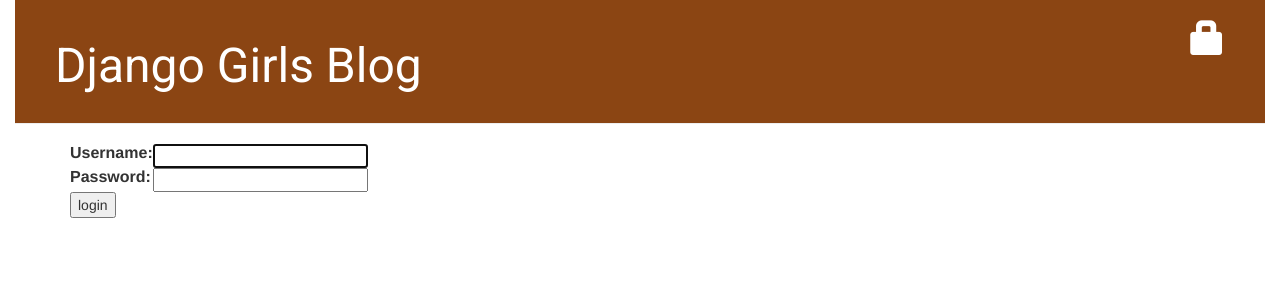
After one commit to stevenranney/djangoApp, a Django app: page /accounts/login/ in a window 1280 px wide. The commit adds this page. Shown: the top 300 px of the page. Run offline with Django 3.2, Linux system fonts and the light colour scheme; some libraries are stand-ins or nearby versions.

Commit message:
Add more views, login/logout.

```diff
--- a/blog/templates/blog/base.html
+++ b/blog/templates/blog/base.html
@@ -11,6 +11,10 @@
         <div class="page-header">
             {% if user.is_authenticated %}
                 <a href="{% url 'post_new' %}" class="top-menu"><span class="glyphicon glyphicon-plus"></span></a>
+                <a href="{% url 'post_draft_list' %}" class="top-menu"><span class="glyphicon glyphicon-edit"></span></a>
+                <p class="top-menu">Hello {{ user.username }} <small>(<a href="{% url 'logout' %}">Log out</a>)</small></p>
+            {% else %}
+                <a href="{% url 'login' %}" class="top-menu"><span class="glyphicon glyphicon-lock"></span></a>
             {% endif %}
             <h1><a href="/">Django Girls Blog</a></h1>
         </div>
--- a/blog/templates/blog/post_detail.html
+++ b/blog/templates/blog/post_detail.html
@@ -6,9 +6,14 @@
             <div class="date">
                 {{ post.published_date }}
             </div>
+        {% else %}
+            <a class="btn btn-default" href="{% url 'post_publish' pk=post.pk %}">Publish</a>
         {% endif %}
         {% if user.is_authenticated %}
             <a class="btn btn-default" href="{% url 'post_edit' pk=post.pk %}"><span class="glyphicon glyphicon-pencil"></span></a>
+            <a class="btn btn-default" href="{% url 'post_remove' pk=post.pk %}"><span class="glyphicon glyphicon-remove"></span></a>
+        {% else %}
+            <a href="{% url 'login' %}" class="top-menu"><span class="glyphicon glyphicon-lock"></span></a>
         {% endif %}
         <h1>{{ post.title }}</h1>
         <p>{{ post.text|linebreaksbr }}</p>
--- /dev/null
+++ b/blog/templates/registration/login.html
@@ -0,0 +1,24 @@
+{% extends "blog/base.html" %}
+
+{% block content %}
+    {% if form.errors %}
+        <p>Your username and password didn't match. Please try again.</p>
+    {% endif %}
+
+    <form method="post" action="{% url 'login' %}">
+    {% csrf_token %}
+        <table>
+        <tr>
+            <td>{{ form.username.label_tag }}</td>
+            <td>{{ form.username }}</td>
+        </tr>
+        <tr>
+            <td>{{ form.password.label_tag }}</td>
+            <td>{{ form.password }}</td>
+        </tr>
+        </table>
+
+        <input type="submit" value="login" />
+        <input type="hidden" name="next" value="{{ next }}" />
+    </form>
+{% endblock %}
--- a/blog/urls.py
+++ b/blog/urls.py
@@ -6,4 +6,7 @@ urlpatterns = [
     url(r'^post/(?P<pk>\d+)/$', views.post_detail, name='post_detail'),
     url(r'^post/new/$', views.post_new, name='post_new'),
     url(r'^post/(?P<pk>\d+)/edit/$', views.post_edit, name='post_edit'),
+    url(r'^drafts/$', views.post_draft_list, name='post_draft_list'),
+    url(r'^post/(?P<pk>\d+)/publish/$', views.post_publish, name='post_publish'),
+    url(r'post/(?P<pk>\d+)/remove/$', views.post_remove, name='post_remove'),
 ]
--- a/djangoApp/settings.py
+++ b/djangoApp/settings.py
@@ -27,6 +27,7 @@ DEBUG = True
 
 ALLOWED_HOSTS = ['127.0.0.1', '.pythonanywhere.com']
 
+LOGIN_REDIRECT_URL = '/'
 
 # Application definition
 
--- a/djangoApp/urls.py
+++ b/djangoApp/urls.py
@@ -13,11 +13,14 @@ Including another URLconf
     1. Import the include() function: from django.conf.urls import url, include
     2. Add a URL to urlpatterns:  url(r'^blog/', include('blog.urls'))
 """
-from django.conf.urls import include
-from django.conf.urls import url
+from django.conf.urls import include, url
 from django.contrib import admin
 
+from django.contrib.auth import views
+
 urlpatterns = [
-    url(r'^admin/', admin.site.urls),
+    url(r'^admin/', include(admin.site.urls)),
+    url(r'^accounts/login/$', views.login, name='login'),
+    url(r'^accounts/logout/$', views.logout, name='logout', kwargs={'next_page': '/'}),
     url(r'', include('blog.urls')),
 ]
```
Also changed, not shown: blog/templates/blog/post_draft_list.html (added, +11 -0 lines), blog/views.py (+20 -1 lines).
